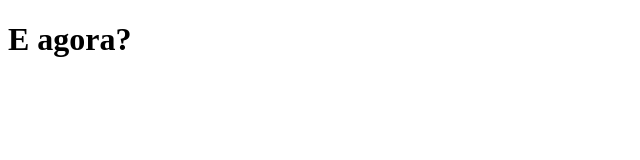
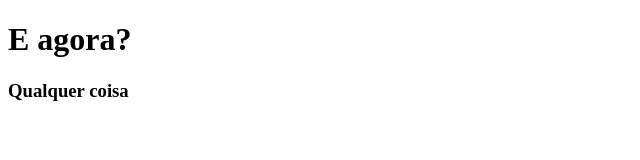
Before and after one commit to gilbran-ifrn/repositorioTeste, a plain HTML site: page eagora.html in a window 1280 px wide. Shown: the whole page, without its empty margins (0-640 px from the left). Drawn offline with Linux system fonts and the light colour scheme.

Commit message:
#6
fiz coisas novas

```diff
--- a/eagora.html
+++ b/eagora.html
@@ -8,5 +8,6 @@
 </head>
 <body>
     <h1>E agora?</h1>
+    <h3>Qualquer coisa</h3>
 </body>
 </html>
```
